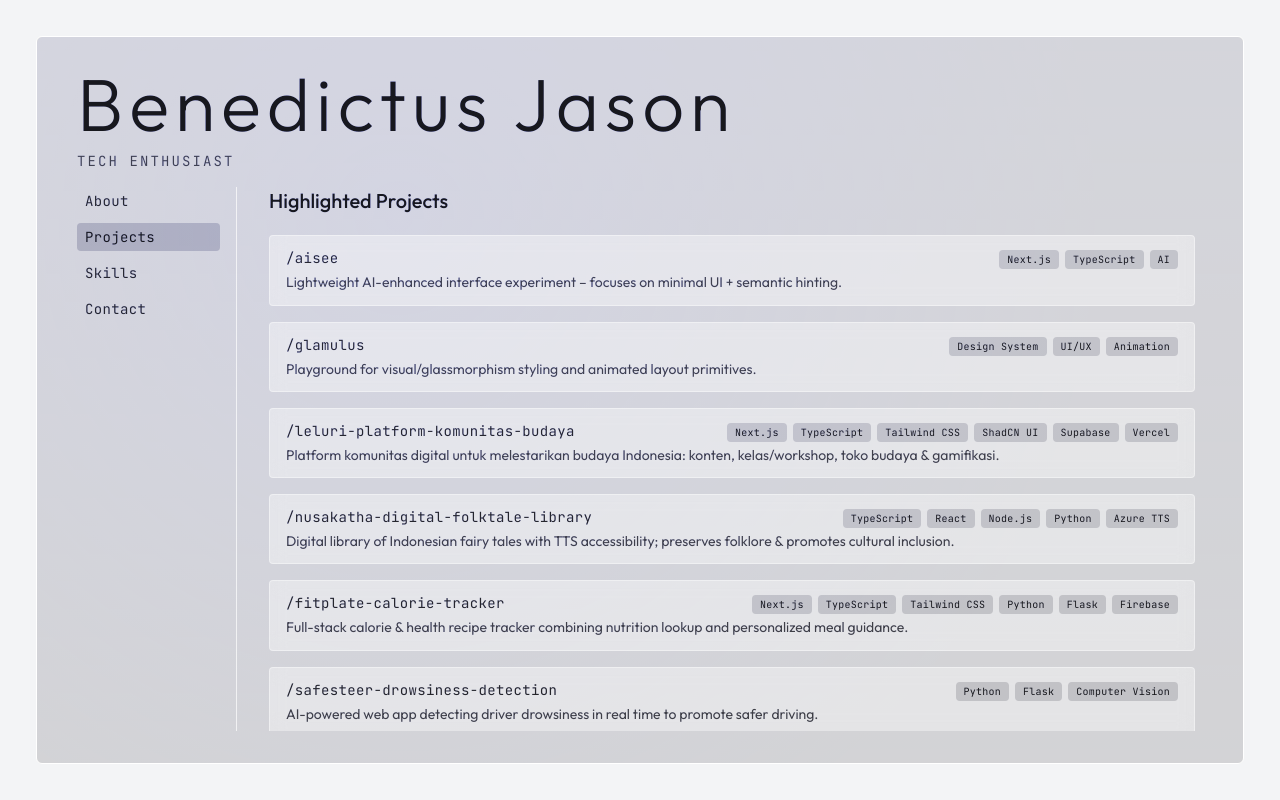
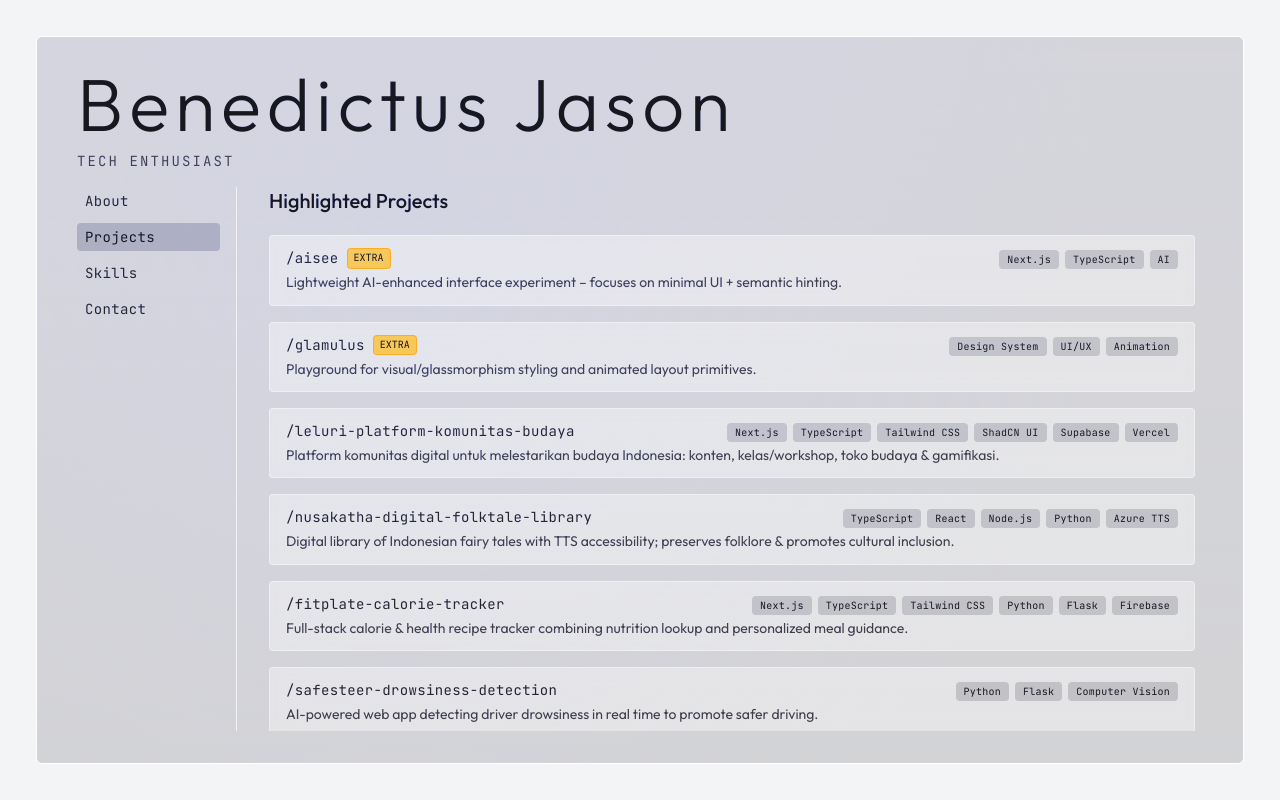
Before and after one commit to Jasonnn13/portfolio, a Next.js app: page / in a window 1280 px wide. Both pictures are taken after a click on the button "Projects". Built offline with nearby package versions, Linux system fonts and the light colour scheme.

Commit message:
Refactor Projects component to use a Wrapper for links and add 'extra' property to Project interface for enhanced project details

```diff
--- a/src/app/page.tsx
+++ b/src/app/page.tsx
@@ -48,7 +48,7 @@ export default function Home() {
   const handleSelect = (k: string) => { setActive(k); setMobileOpen(false); };
   const NavList = ({ attachRef = false }: { attachRef?: boolean }) => (
     <ul className="space-y-2">
-      {SECTIONS.map((s, i) => {
+  {SECTIONS.map((s) => {
         const current = s.key === active;
         return (
           <li key={s.key}>
--- a/src/app/projects.tsx
+++ b/src/app/projects.tsx
@@ -1,27 +1,53 @@
 "use client";
 import Link from "next/link";
-import { PROJECTS } from "../lib/projects";
+import { PROJECTS, Project } from "../lib/projects";
+
+type WrapperProps = {
+  href: string;
+  external: boolean;
+  children: React.ReactNode;
+  className: string;
+};
+
+function Wrapper({ href, external, children, className }: WrapperProps) {
+  if (external) {
+    return (
+      <a href={href} target="_blank" rel="noreferrer" className={className}>
+        {children}
+      </a>
+    );
+  }
+  return (
+    <Link href={href} className={className}>
+      {children}
+    </Link>
+  );
+}
 
 export default function Projects() {
   return (
     <div className="space-y-5">
       <h2 className="text-xl font-medium" style={{ fontFamily: 'var(--font-display)' }}>Highlighted Projects</h2>
       <ul className="space-y-4">
-        {PROJECTS.map(p => {
+        {PROJECTS.map((p: Project) => {
           const href = p.url || `https://example.com/${p.slug}`;
           const external = href.startsWith('http');
-          const Wrapper: any = external ? 'a' : Link;
-          const wrapperProps = external
-            ? { href, target: '_blank', rel: 'noreferrer' }
-            : { href };
           return (
             <li key={p.slug} className="group rounded border border-white/40 dark:border-white/20 bg-white/40 dark:bg-neutral-600/30 backdrop-blur-sm transition hover:border-white/70 dark:hover:border-white/40 focus-within:border-white/80">
               <Wrapper
-                {...wrapperProps}
+                href={href}
+                external={external}
                 className="block px-4 py-3 outline-none focus:ring-2 focus:ring-neutral-800/40 dark:focus:ring-white/30 rounded"
               >
                 <div className="flex items-baseline justify-between gap-4">
-                  <span className="font-mono text-sm tracking-wide text-neutral-800 dark:text-neutral-100 underline decoration-transparent group-hover:decoration-neutral-600/60 dark:group-hover:decoration-neutral-300/60 transition">/{p.slug}</span>
+                  <span className="flex items-center gap-2 font-mono text-sm tracking-wide text-neutral-800 dark:text-neutral-100 underline decoration-transparent group-hover:decoration-neutral-600/60 dark:group-hover:decoration-neutral-300/60 transition">
+                    /{p.slug}
+                    {p.extra && (
+                      <span className="text-[10px] not-italic font-normal px-1.5 py-0.5 rounded bg-amber-400/70 dark:bg-amber-300/30 text-neutral-900 dark:text-amber-200 border border-amber-500/60 dark:border-amber-300/40 tracking-normal">
+                        EXTRA
+                      </span>
+                    )}
+                  </span>
                   <div className="flex flex-wrap gap-1.5 justify-end">
                     {p.stack.map(t => (
                       <span key={t} className="px-2 py-0.5 rounded bg-neutral-500/30 dark:bg-neutral-700/50 text-[10px] font-mono tracking-wide text-neutral-900 dark:text-neutral-200">{t}</span>
--- a/src/lib/projects.ts
+++ b/src/lib/projects.ts
@@ -3,7 +3,8 @@ export interface Project {
   slug: string;
   description: string;
   stack: string[];
-  url?: string; // external URL or internal route
+  url?: string;
+  extra?: boolean;
 }
 
 export const PROJECTS: Project[] = [
@@ -13,6 +14,7 @@ export const PROJECTS: Project[] = [
     description: "Lightweight AI-enhanced interface experiment – focuses on minimal UI + semantic hinting.",
     stack: ["Next.js", "TypeScript", "AI"],
     url: "/extra/aisee",
+    extra: true,
   },
   {
     name: "Glamulus",
@@ -20,6 +22,7 @@ export const PROJECTS: Project[] = [
     description: "Playground for visual/glassmorphism styling and animated layout primitives.",
     stack: ["Design System", "UI/UX", "Animation"],
     url: "/extra/glamulus",
+    extra: true,
   },
   {
     name: "Leluri",
```
